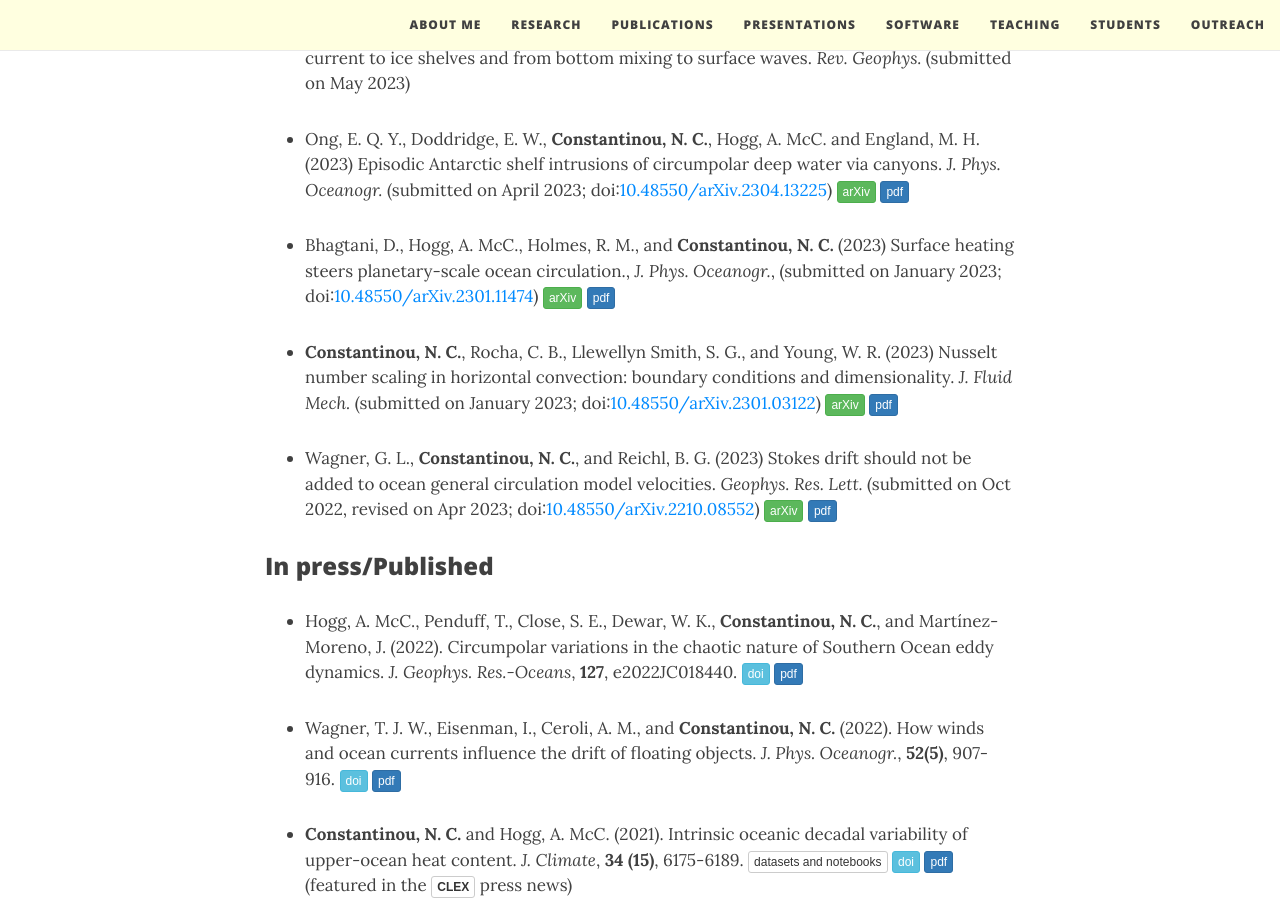
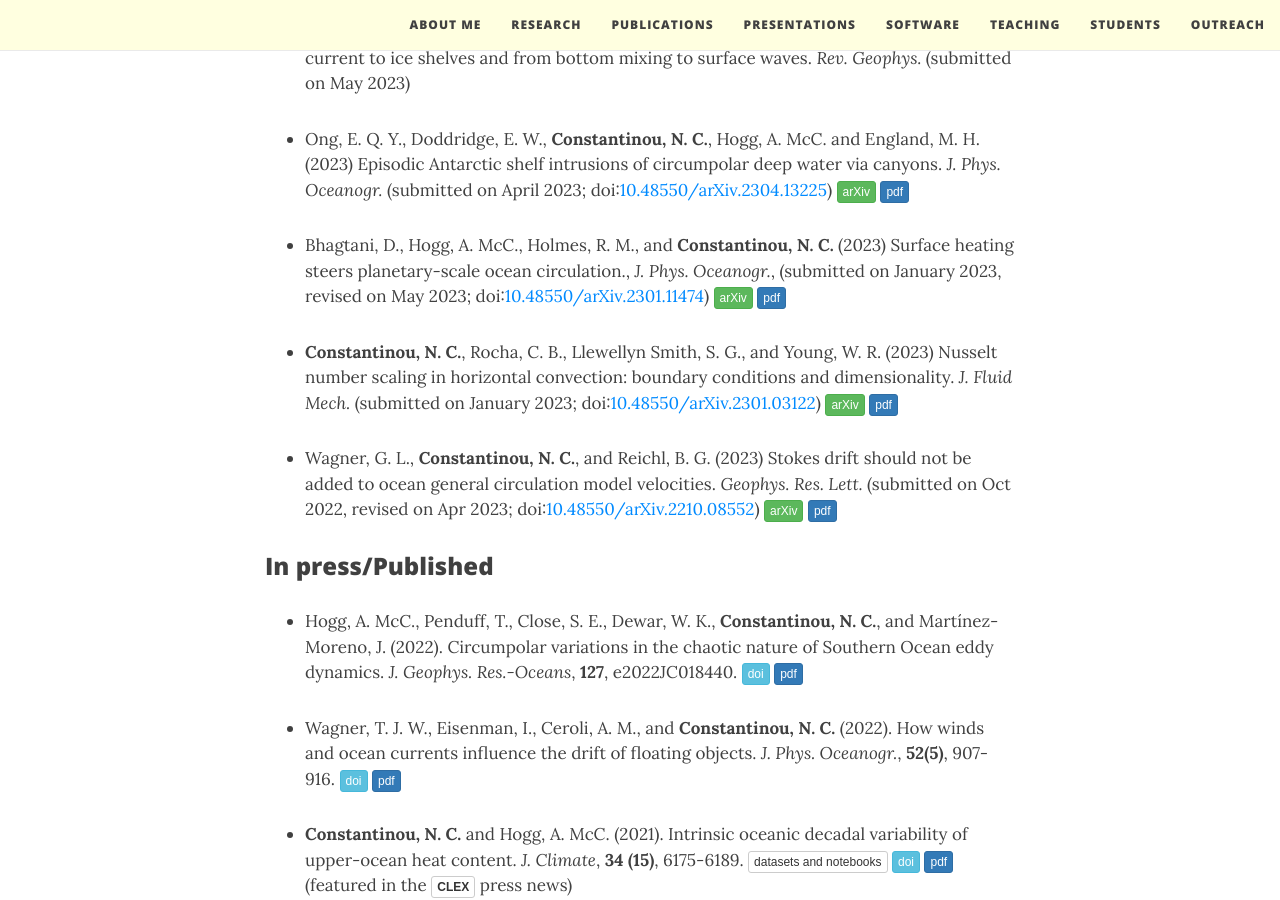
Before and after one commit to navidcy/navidcy.github.io, a Jekyll site: the page built from publications.md, in a window 1280 px wide and 900 px high, scrolled down 488 px. Built offline with Jekyll 4.4.1, drawn with Linux system fonts in a browser that asks for light colours; nearby versions of some CDN libraries; comment, search, counter and statistics services are not loaded.

Commit message:
add revised buoy paper

```diff
--- a/publications.md
+++ b/publications.md
@@ -14,7 +14,7 @@ title: Publications
 - Ong, E. Q. Y., Doddridge, E. W., **Constantinou, N. C.**, Hogg, A. McC. and England, M. H. (2023) Episodic Antarctic shelf intrusions of circumpolar deep water via canyons. _J. Phys. Oceanogr._ (submitted on April 2023; doi:[10.48550/arXiv.2304.13225](https://doi.org/10.48550/arXiv.2304.13225){:target="_blank"}) [<span class="btn btn-success btn-xs{{end}}" style="font-family:sans-serif;">arXiv</span>][arXiv:2304.13225]{:target="_blank"} [<span class="btn btn-primary btn-xs{{end}}" style="font-family:sans-serif;">pdf</span>][ascintrusions]
 
 
-- Bhagtani, D., Hogg, A. McC., Holmes, R. M., and **Constantinou, N. C.** (2023) Surface heating steers planetary-scale ocean circulation., _J. Phys. Oceanogr._, (submitted on January 2023; doi:[10.48550/arXiv.2301.11474](https://doi.org/10.48550/arXiv.2301.11474){:target="_blank"}) [<span class="btn btn-success btn-xs{{end}}" style="font-family:sans-serif;">arXiv</span>][arXiv:2301.11474]{:target="_blank"} [<span class="btn btn-primary btn-xs{{end}}" style="font-family:sans-serif;">pdf</span>][buoyancygyres]
+- Bhagtani, D., Hogg, A. McC., Holmes, R. M., and **Constantinou, N. C.** (2023) Surface heating steers planetary-scale ocean circulation., _J. Phys. Oceanogr._, (submitted on January 2023, revised on May 2023; doi:[10.48550/arXiv.2301.11474](https://doi.org/10.48550/arXiv.2301.11474){:target="_blank"}) [<span class="btn btn-success btn-xs{{end}}" style="font-family:sans-serif;">arXiv</span>][arXiv:2301.11474]{:target="_blank"} [<span class="btn btn-primary btn-xs{{end}}" style="font-family:sans-serif;">pdf</span>][buoyancygyres]
 
 
 - **Constantinou, N. C.**, Rocha, C. B., Llewellyn Smith, S. G., and Young, W. R. (2023) Nusselt number scaling in horizontal convection: boundary conditions and dimensionality. _J. Fluid Mech._ (submitted on January 2023; doi:[10.48550/arXiv.2301.03122](https://doi.org/10.48550/arXiv.2301.03122){:target="_blank"}) [<span class="btn btn-success btn-xs{{end}}" style="font-family:sans-serif;">arXiv</span>][arXiv:2301.03122]{:target="_blank"} [<span class="btn btn-primary btn-xs{{end}}" style="font-family:sans-serif;">pdf</span>][HCNuScaling]
```
